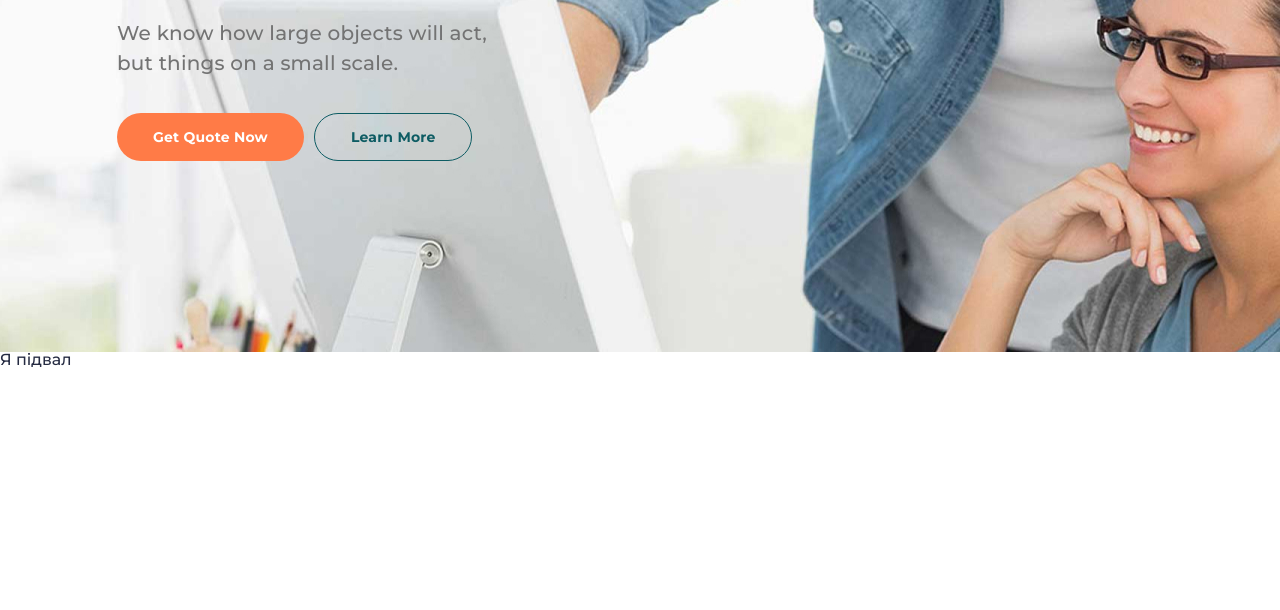
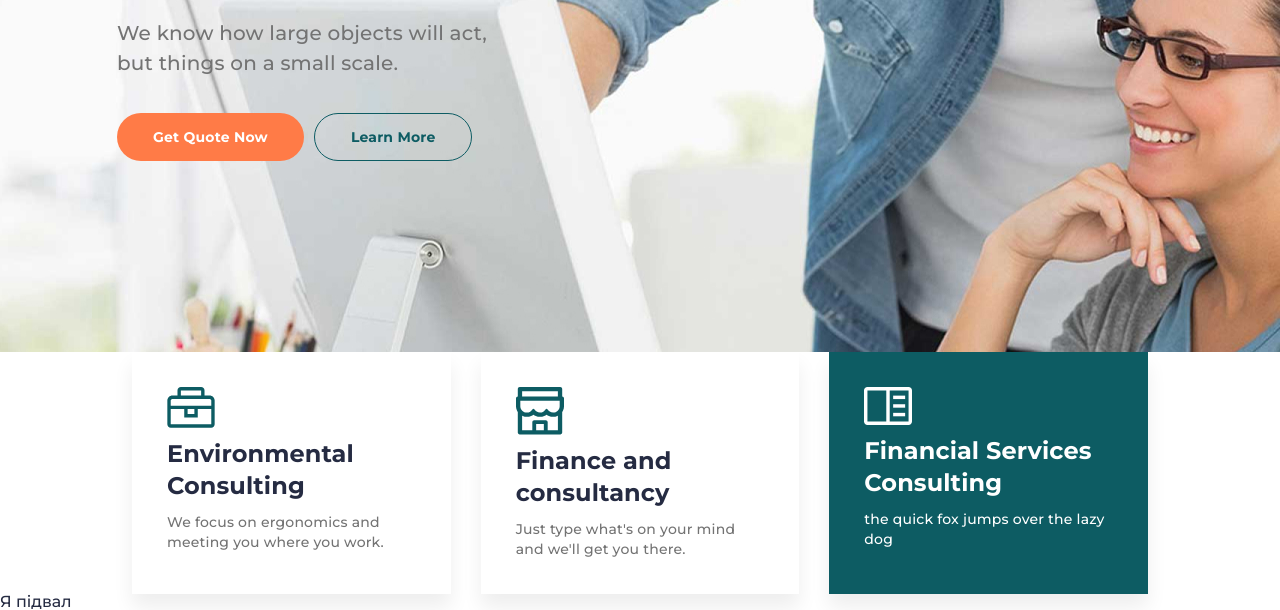
Before and after one commit to IhorPoplawskyi/firstLayout, a plain HTML site: page index.html in a window 1280 px wide. Shown: the part 441-1051 px from the top of the page. Before the commit the page ends 809 px from the top, so only its background shows below. Drawn offline with Linux system fonts and the light colour scheme.

Commit message:
added service columns

```diff
--- a/index.css
+++ b/index.css
@@ -207,3 +207,64 @@ body {
     opacity: 0.5;
   }
 }
+
+/* service page start */
+
+.page_services {
+}
+.services {
+}
+.service__container {
+}
+._container {
+}
+.services__body {
+  display: flex;
+}
+.services__column {
+  display: flex;
+  padding: 0px 15px;
+  flex: 0 1 33.333%;
+}
+.services-item {
+  height: 100%;
+  box-shadow: 0px 13px 19px rgba(0, 0, 0, 0.07);
+  background-color: #FFFFFF;
+  padding: 35px;
+}
+.item__service {
+}
+
+.item__service_green {
+  background-color: #0D5C63;
+}
+
+.item__service_green .item-service__title {
+  color: #FFFFFF;
+}
+
+.item__service_green .item-service__text {
+  color: #FFFFFF;
+}
+
+.item__service > *:not(:last-child){
+  margin: 0px 0px 10px 0px;
+}
+.item-service__icon {
+}
+.item-service__title {
+  color: #252B42;
+  font-size: 24px;
+  font-weight: 700;
+  line-height: 133%;
+  letter-spacing: 0.1px;
+}
+.item-service__text {
+  color: #737373;
+  font-weight: 500;
+  font-size: 14px;
+  line-height: 143%;
+  letter-spacing: 0.2px;
+}
+
+/* service page end */
--- a/index.html
+++ b/index.html
@@ -58,17 +58,45 @@
           <img src="./cover.jpg" alt="background-image">
         </div>
       </div>
-      <div class="page_services services">
+      <section class="page_services services">
         <div class="service__container _container">
           <div class="services__body">
             <div class="services__column">
               <div class="services__body">
-
+                <div class="services-item item__service">
+                  <div class="item-service__icon">
+                    <img src="./case.svg" alt="service">
+                  </div>
+                  <h3 class="item-service__title">Environmental Consulting</h3>
+                  <div class="item-service__text">We focus on ergonomics and meeting you where you work. </div>
+                </div>
+              </div>
+            </div>
+            <div class="services__column">
+              <div class="services__body">
+                <div class="services-item item__service">
+                  <div class="item-service__icon">
+                    <img src="./shop.svg" alt="shop">
+                  </div>
+                  <h3 class="item-service__title">Finance and consultancy</h3>
+                  <div class="item-service__text">Just type what's on your mind and we'll get you there.</div>
+                </div>
+              </div>
+            </div>
+            <div class="services__column">
+              <div class="services__body">
+                <div class="services-item item__service item__service_green">
+                  <div class="item-service__icon">
+                    <img src="./carbon_notebook.svg" alt="notebook">
+                  </div>
+                  <h3 class="item-service__title">Financial Services Consulting</h3>
+                  <div class="item-service__text">the quick fox jumps over the lazy dog</div>
+                </div>
               </div>
             </div>
           </div>
         </div>
-      </div>
+      </section>
     </main>
     <footer class="footer">
       Я підвал
```
Also changed, not shown: carbon_notebook.svg (added), case.svg (added), shop.svg (added).
